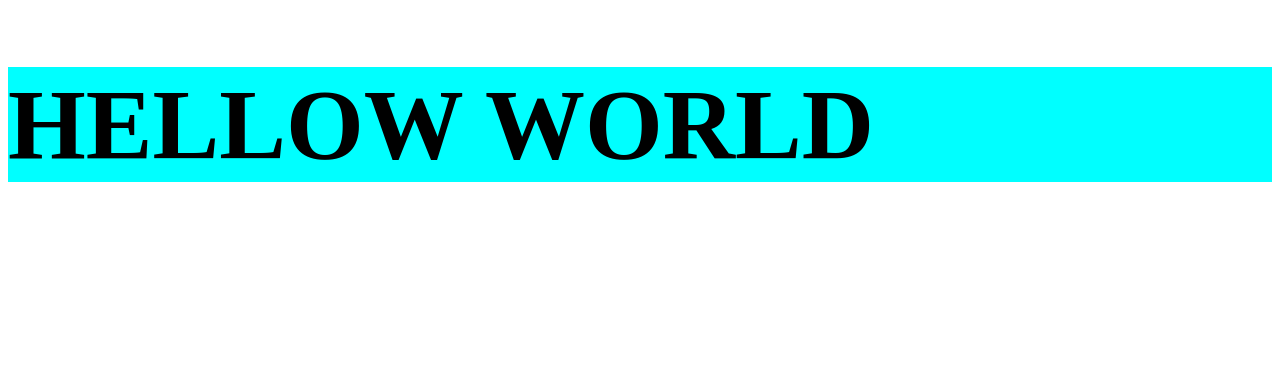
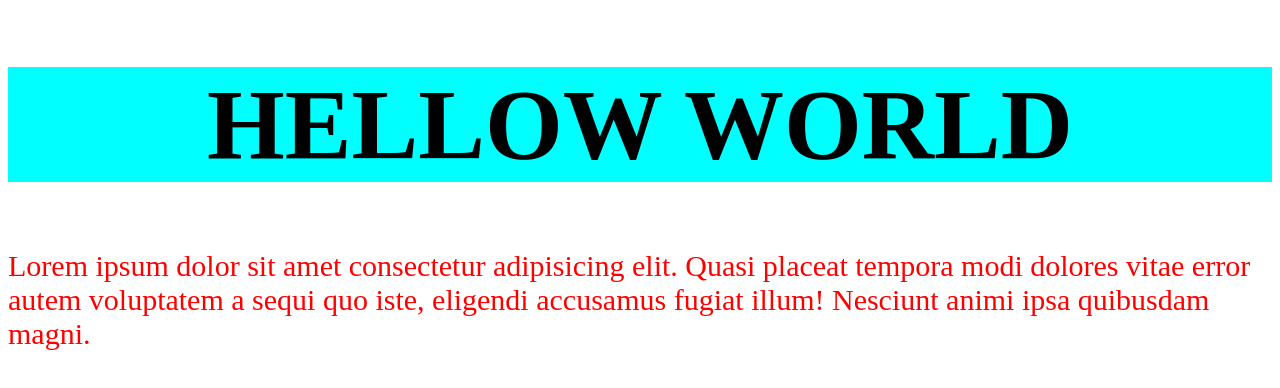
Before and after one commit to muhib01010/git-practice, a plain HTML site: page index.html in a window 1280 px wide. Drawn offline with Linux system fonts and the light colour scheme.

Commit message:
new file

```diff
--- a/index.css
+++ b/index.css
@@ -1,4 +1,10 @@
 h1{
     background-color: aqua;
     font-size: 100px;
+    transition: 2s;
+    text-align: center;
 }
+p{
+    font-size: 30px;
+    color: red;
+}
--- a/index.html
+++ b/index.html
@@ -7,7 +7,8 @@
     <title>Document</title>
 </head>
 <body>
-    <h1>HELLOW WORLD</h1>
+    <h1 id="head" onclick="muhib()">HELLOW WORLD</h1>
+    <p>Lorem ipsum dolor sit amet consectetur adipisicing elit. Quasi placeat tempora modi dolores vitae error autem voluptatem a sequi quo iste, eligendi accusamus fugiat illum! Nesciunt animi ipsa quibusdam magni.</p>
 </body>
 <script src="index.js"></script>
 </html>
--- a/index.js
+++ b/index.js
@@ -1,4 +1,5 @@
 function muhib() {
+var opr1 = document.getElementById("head").style.backgroundColor="greenyellow";
+
 
 }
-muhib ()
```
